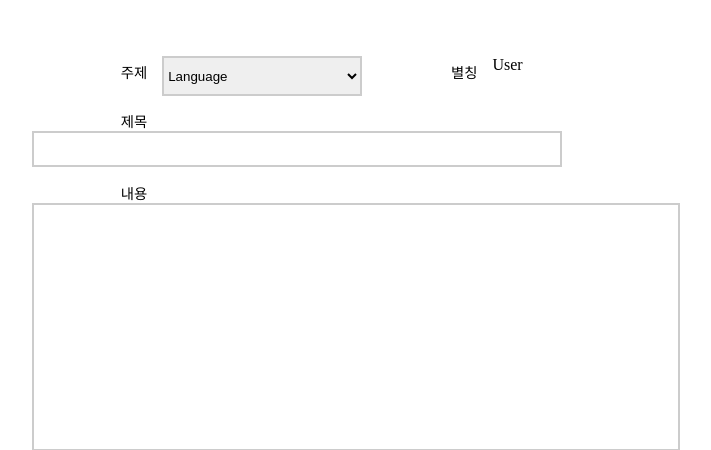
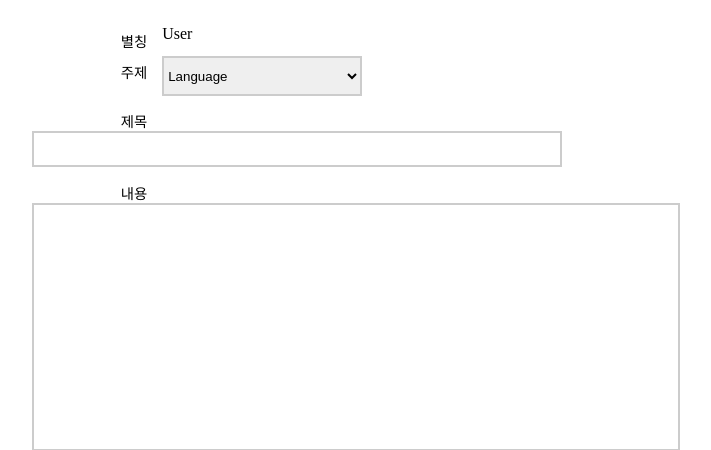
Before and after one commit to eun2ce/curious-coding, a Django app: page /write_form in a window 1280 px wide. Shown: the top 450 px of the page, without its empty margins (318-1029 px from the left). Run offline with Django 3.2, Linux system fonts and the light colour scheme; the visitor is signed in with stand-in values (Sample User, id 1).

Commit message:
modify write form

```diff
--- a/curiouspage/board/static/board/css/write.css
+++ b/curiouspage/board/static/board/css/write.css
@@ -3,7 +3,9 @@
       padding: 0;
       margin: 0;
     }
-
+    .nickname{
+      margin-top: -5%;
+    }
     ul li {
       list-style: none;
       float: left;
--- a/curiouspage/board/templates/board/write.html
+++ b/curiouspage/board/templates/board/write.html
@@ -16,8 +16,9 @@
     <form name="content_form" method="POST" enctype="multipart/form-data" target="_opener">
       {% csrf_token %}
       <ul>
+          <li class="nickname"><label>별칭</label>{{ request.user.last_name }}</li>
         <li><label>주제</label>{{form.subject_type}}</li>
-        <li><label>별칭</label>{{ request.user.last_name }}</li>
+
 <!--         <li><label>작성자</label>{{ form.author}}</li>
         <li><label>비밀번호</label>{{form.password}}</li> -->
         <li><label>제목</label>{{form.title}}</li>
```
